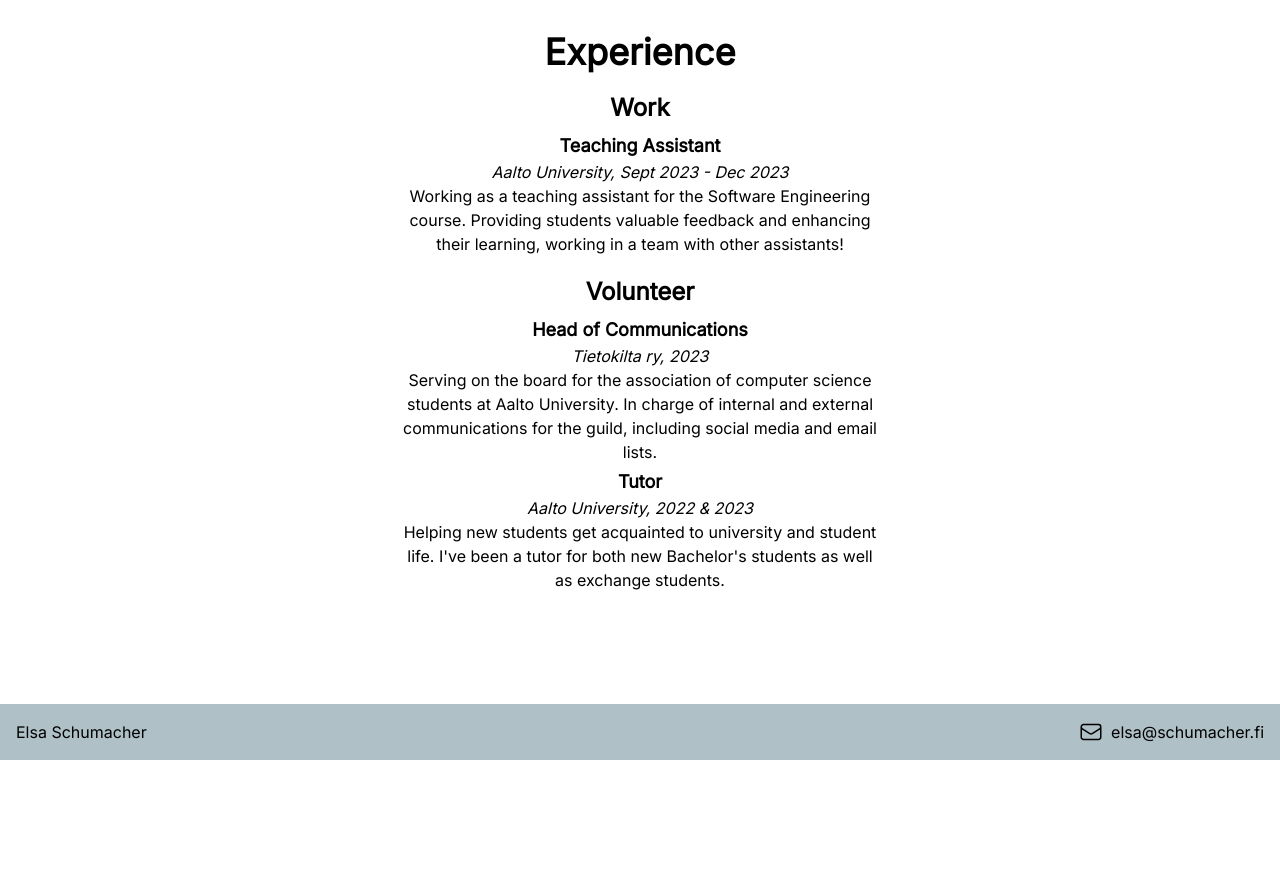
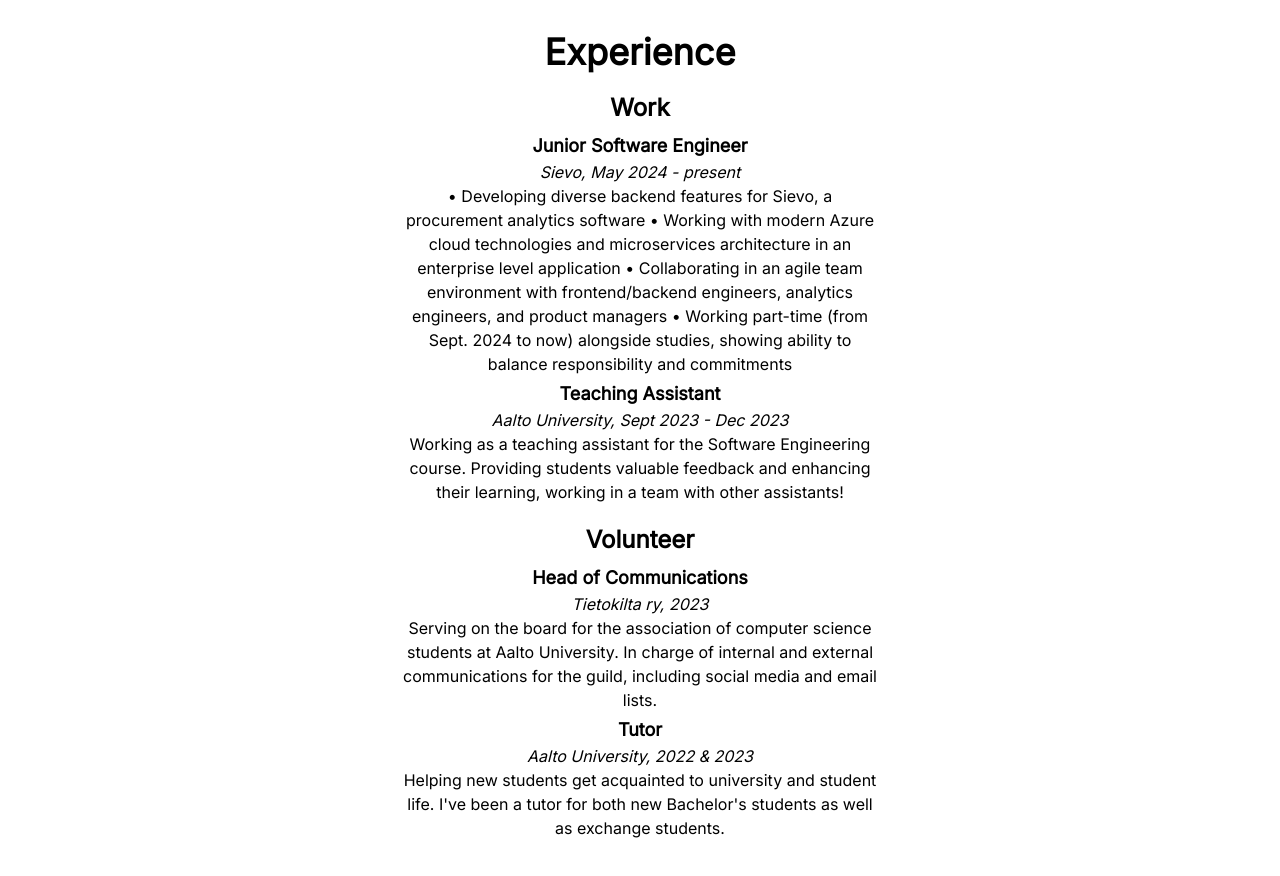
Before and after one commit to elsaschumacher/portfolio-website, a React (Vite) app: page / in a window 1280 px wide. Shown: the part 1360-2236 px from the top of the page. Before the commit the page ends 2120 px from the top, so only its background shows below. Built offline with nearby package versions, Linux system fonts and the light colour scheme.

Commit message:
Add most recent job experience

```diff
--- a/src/components/Experience.tsx
+++ b/src/components/Experience.tsx
@@ -4,6 +4,18 @@
     <div className="space-y-2">
       <span className="text-2xl font-bold text-center">Work</span>
       <div className="space-y-1">
+        <p>
+          <span className="font-semibold text-lg">Junior Software Engineer</span>
+          <br />
+          <span className="italic">Sievo, May 2024 - present</span>
+          <br />
+          <span>
+            • Developing diverse backend features for Sievo, a procurement analytics software
+            • Working with modern Azure cloud technologies and microservices architecture in an enterprise level application
+            • Collaborating in an agile team environment with frontend/backend engineers, analytics engineers, and product managers
+            • Working part-time (from Sept. 2024 to now) alongside studies, showing ability to balance responsibility and commitments
+          </span>
+        </p>
         <p>
           <span className="font-semibold text-lg">Teaching Assistant</span>
           <br />
```
